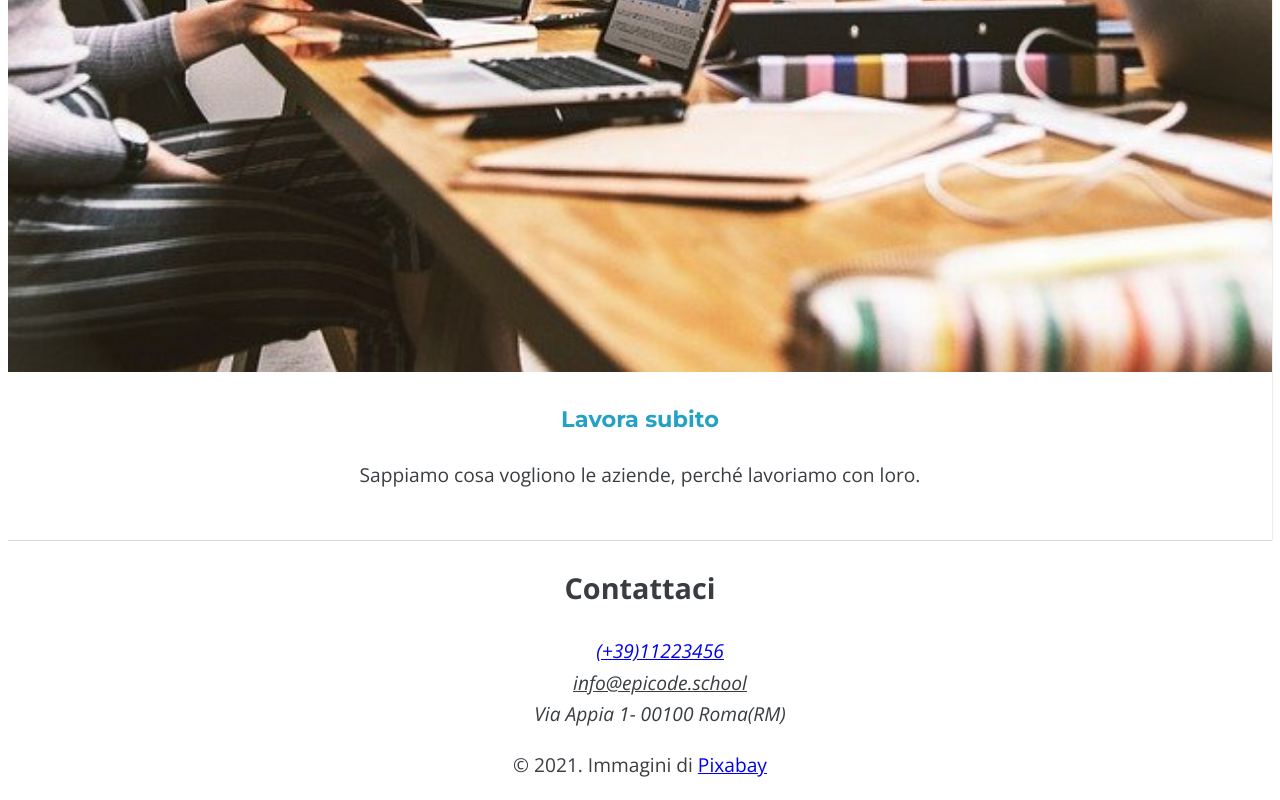
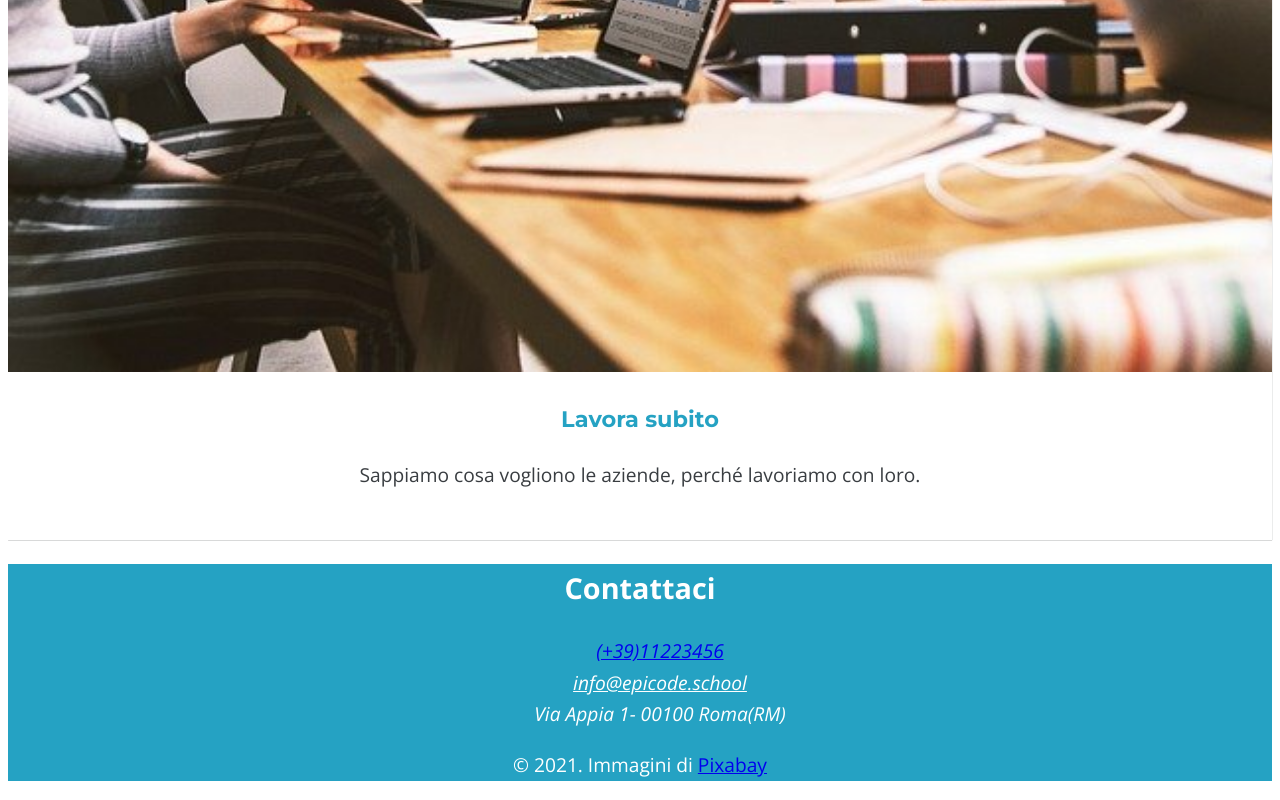
Before and after one commit to MangeleLoic/FS0624-1-, a plain HTML site: page progetto settimanale 1/index.html in a window 1280 px wide. Shown: the part 3853-4653 px from the top of the page. Drawn offline with nearby package versions, Linux system fonts and the light colour scheme.

Commit message:
Progetto settimanale 1

```diff
--- a/progetto settimanale 1/assets/css/style.css
+++ b/progetto settimanale 1/assets/css/style.css
@@ -89,6 +89,13 @@ ul {
 li {
     text-decoration: underline;
 }
+li:first-child{
+    color: white;
+}
 li:last-child {
     text-decoration: none;
 }
+footer {
+    background-color: #25a2c3;
+    color: white;
+}
```
